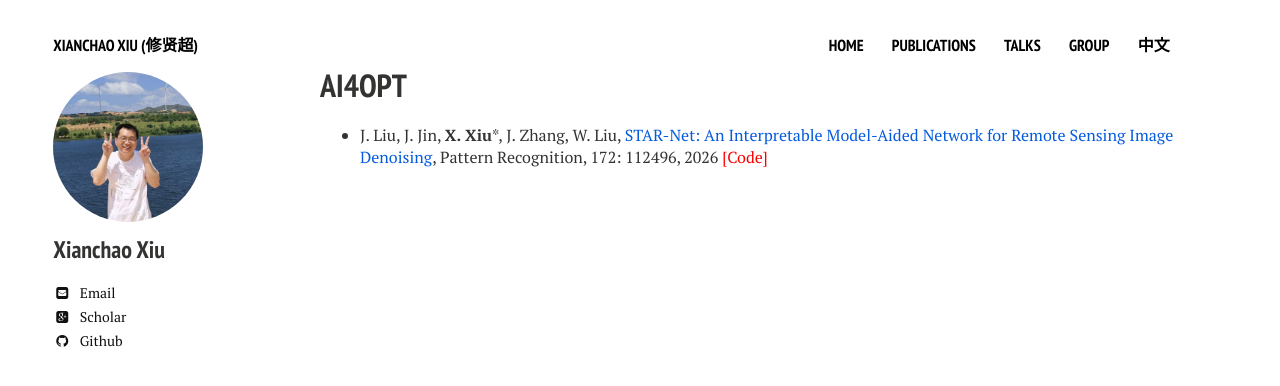
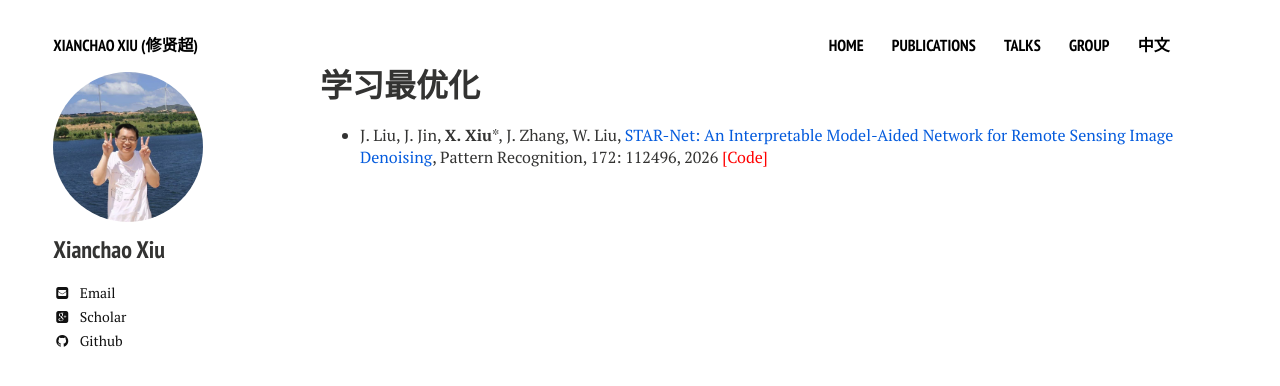
Before and after one commit to xianchaoxiu/xianchaoxiu.github.io, a Jekyll site: the page built from chinese/research/OPT/index.md, in a window 1280 px wide. Shown: the top 386 px of the page. Built offline with Jekyll 4.4.1, drawn with Linux system fonts in a browser that asks for light colours; nearby versions of some CDN libraries.

Commit message:
Update index.md

```diff
--- a/chinese/research/OPT/index.md
+++ b/chinese/research/OPT/index.md
@@ -1,6 +1,6 @@
 ---
 layout: page
-title: AI4OPT
+title: 学习最优化
 comments: false
 share: false
 ---
```
